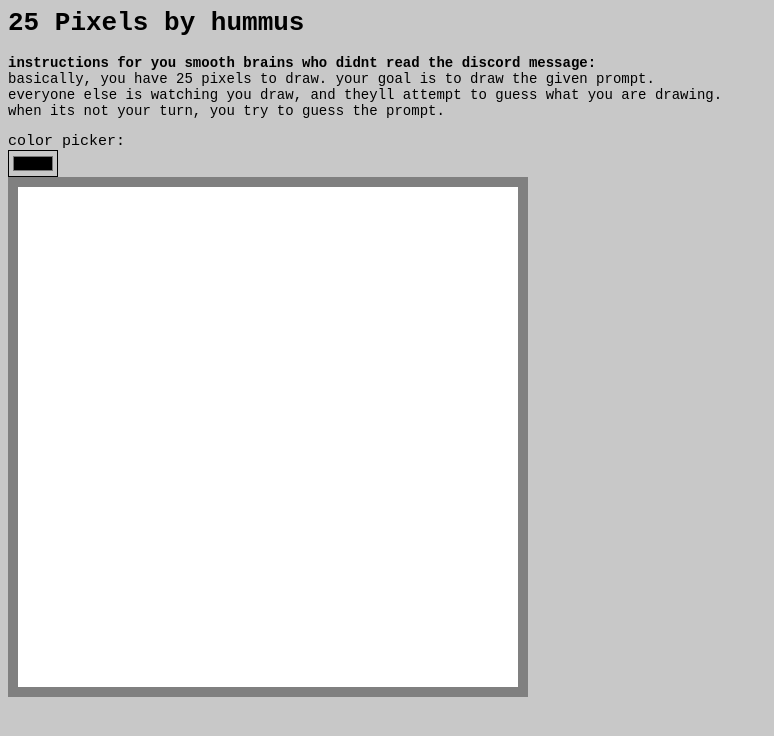
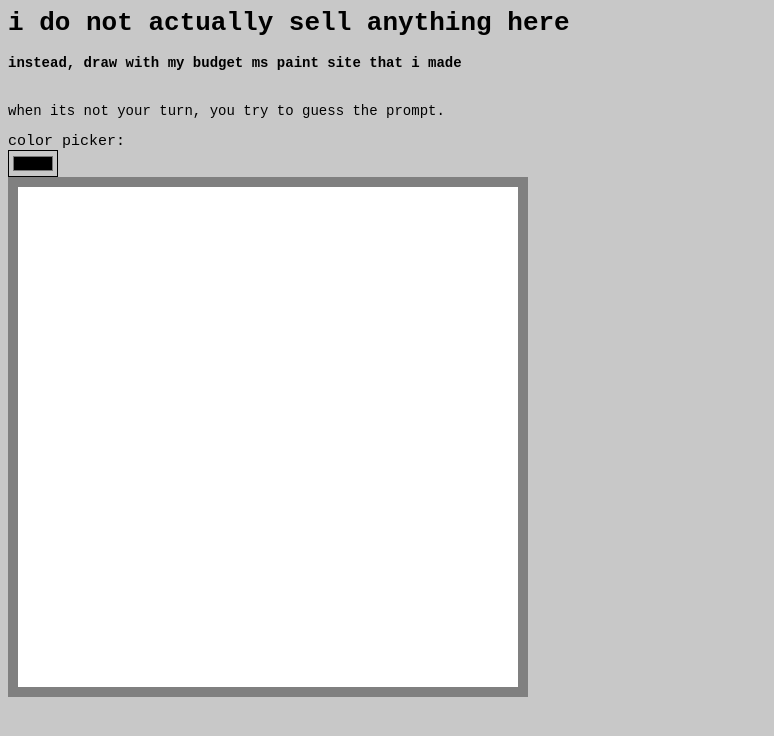
Before and after one commit to pleasebuymyclocklight/pleasebuymyclocklight, a plain HTML site: page index.html in a window 1280 px wide. Shown: the whole page, without its empty margins (0-774 px from the left). Drawn offline with Linux system fonts and the light colour scheme.

Commit message:
Update index.html

```diff
--- a/index.html
+++ b/index.html
@@ -33,12 +33,12 @@
 }
 </style>
     <h1 id="title">
-      25 Pixels by hummus
+      i do not actually sell anything here
     </h1>
     <p id="instructions">
-      <b>instructions for you smooth brains who didnt read the discord message: </b><br>
- basically, you have 25 pixels to draw. your goal is to draw the given prompt. <br>
-everyone else is watching you draw, and theyll attempt to guess what you are drawing.
+      <b>instead, draw with my budget ms paint site that i made </b><br>
+  <br>
+
 
       <br> when its not your turn, you try to guess the prompt.
 
```
